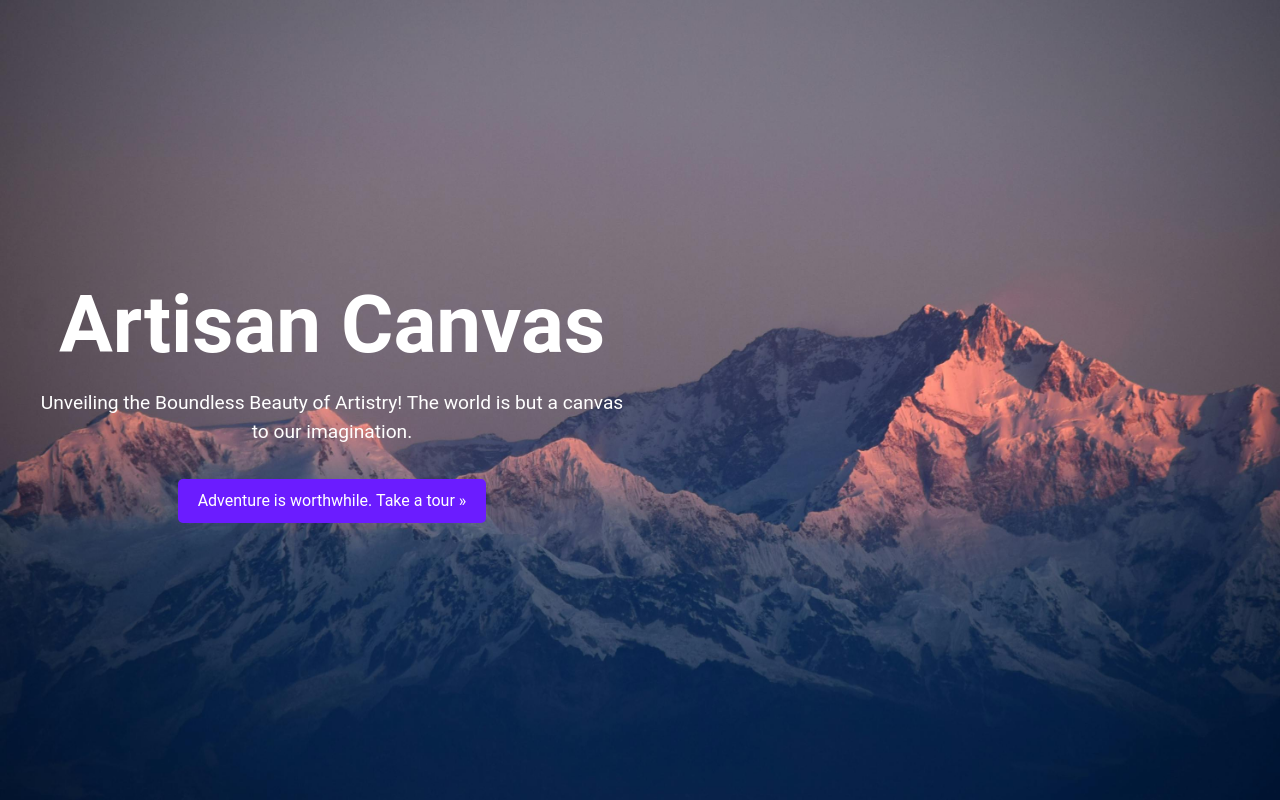
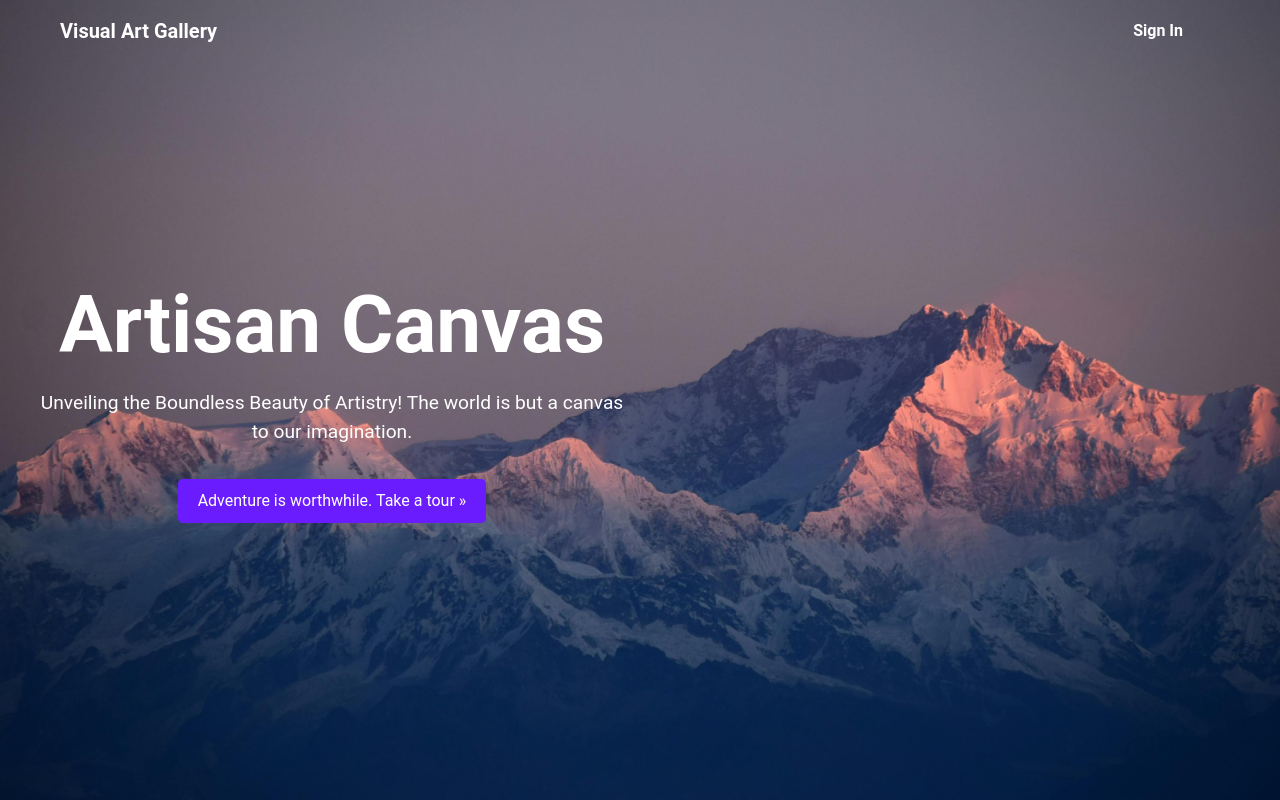
Before and after one commit to ShreyanshRaj22/MassDecoder, a React (Create React App) app: page / in a window 1280 px wide. Built offline with nearby package versions, Linux system fonts and the light colour scheme.

Commit message:
Navbar added

```diff
--- a/src/screens/HomePage.js
+++ b/src/screens/HomePage.js
@@ -1,5 +1,6 @@
 import React from "react";
 import backgroundImage from "../images/banner.jpg";
+import Navbar from "../components/Navbar";
 
 
 const Homepage = () => {
@@ -54,6 +55,8 @@ const Homepage = () => {
     //     }
     // };
     return (
+        <>
+            <Navbar></Navbar>
             <div
                 style={{
                     backgroundImage: `url(${backgroundImage})`,
@@ -88,6 +91,7 @@ const Homepage = () => {
                 </div>
 
             </div>
+        </>
     );
 };
 
```
Lines whose indentation alone changed are shown as unchanged.
